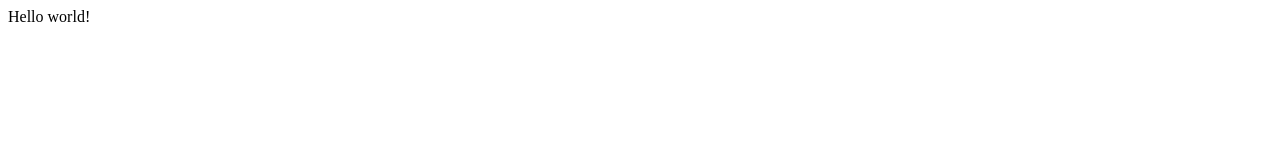
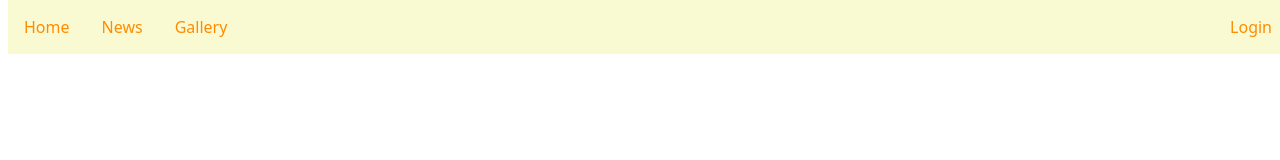
Before and after one commit to merazi/proyecto-web-2, a website: page public/index.html in a window 1280 px wide. Drawn offline with Linux system fonts and the light colour scheme.

Commit message:
08-02-2024

```diff
--- /dev/null
+++ b/public/css/styles.css
@@ -0,0 +1,31 @@
+html {
+    font-family: sans;
+    margin: 0;
+}
+
+.navbar {
+    overflow: hidden;
+    background-color: lightgoldenrodyellow;
+    position: fixed;
+    top: 0;
+    width: 100%;
+    margin: auto;
+}
+
+.navbar a {
+    float: left;
+    display: block;
+    color: darkorange;
+    text-align: center;
+    padding: 1em 1em;
+    text-decoration: none;
+}
+
+.navbar a:hover {
+    background: darkorange;
+    color: white;
+}
+
+.navbar-align-right {
+    float: right !important;
+}
--- a/public/index.html
+++ b/public/index.html
@@ -1,8 +1,16 @@
 <!doctype html>
 <html lang="en">
-    <head>
-        <meta charset="UTF-8"/>
-        <title>Proyecto Web 2</title>
-    </head>
-    <body>Hello world!</body>
+  <head>
+    <meta charset="UTF-8"/>
+    <title>Proyecto Web 2</title>
+    <link href="./css/styles.css" rel="stylesheet"/>
+  </head>
+  <body>
+    <div class="navbar">
+      <a href="">Home</a>
+      <a href="">News</a>
+      <a href="">Gallery</a>
+      <a class="navbar-align-right" href="">Login</a>
+    </div>
+  </body>
 </html>
```
